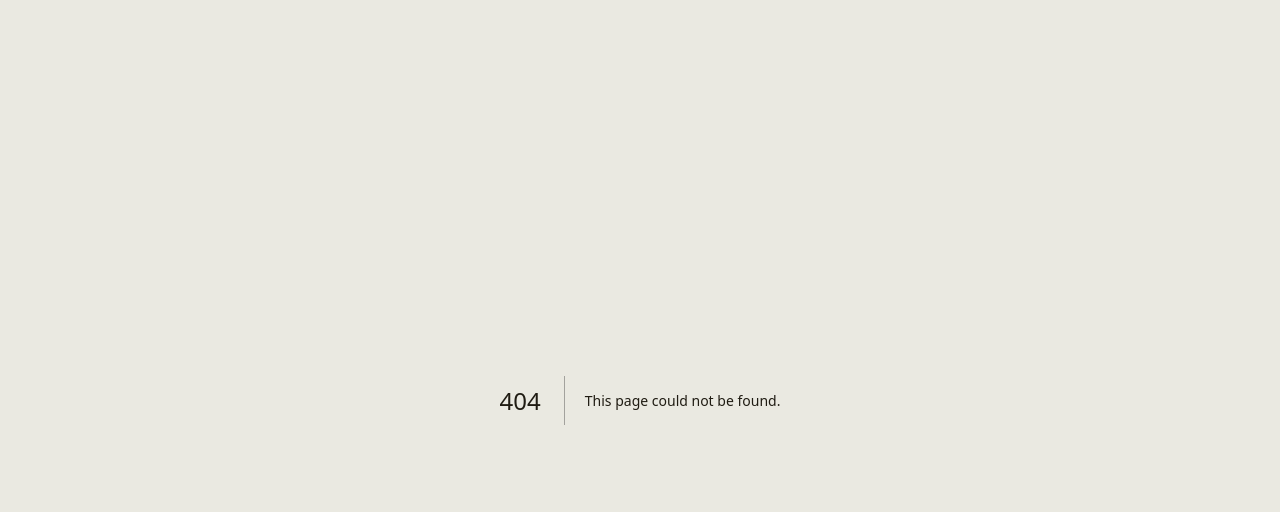
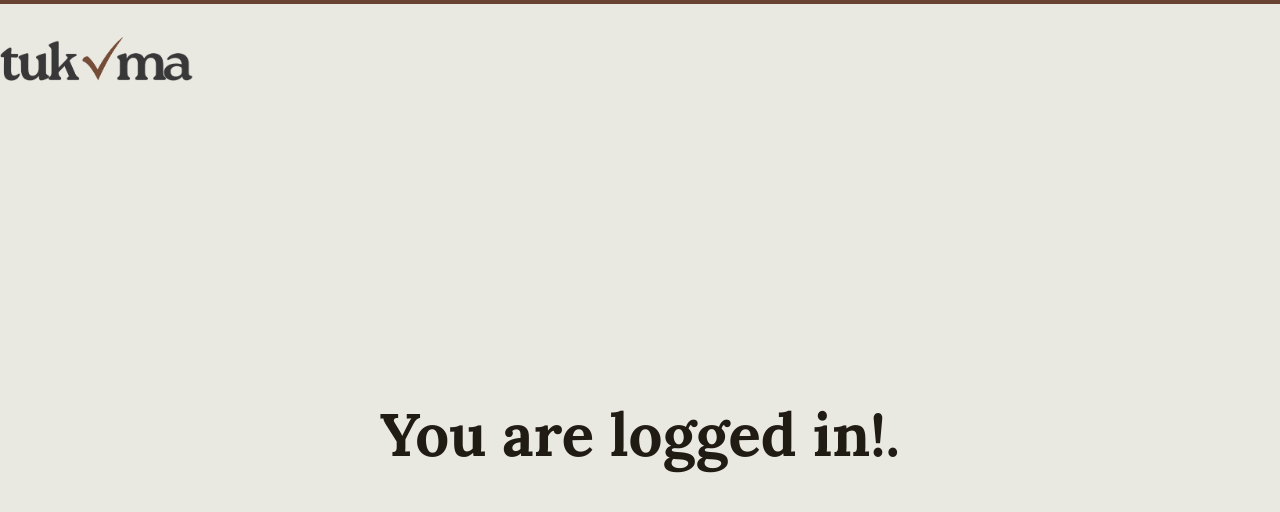
Before and after one commit to jasperket/tukma-frontend, a Next.js app: page /dashboard in a window 1280 px wide. Before the commit this address had no page. Shown: the top 512 px of the page. Built offline with nearby package versions, Linux system fonts and the light colour scheme.

Commit message:
Add sample route for authorized users

```diff
--- /dev/null
+++ b/src/app/dashboard/page.tsx
@@ -0,0 +1,21 @@
+import Image from "next/image";
+import logo from "../../../public/logo.png";
+
+export default function DashboardPage() {
+  return (
+    <>
+      <div className="bg-primary-300 pt-1"></div>
+      <div className="mx-auto max-w-7xl">
+        <header className="flex items-center justify-between pt-8">
+          <Image src={logo} alt="Tukma Logo" className="h-12 w-auto" />
+          <div></div>
+        </header>
+        <main className="flex min-h-[700px] flex-col items-center justify-center text-center">
+          <h1 className="text-text-100 font-serif text-6xl font-bold">
+            You are logged in!.
+          </h1>
+        </main>
+      </div>
+    </>
+  );
+}
```
